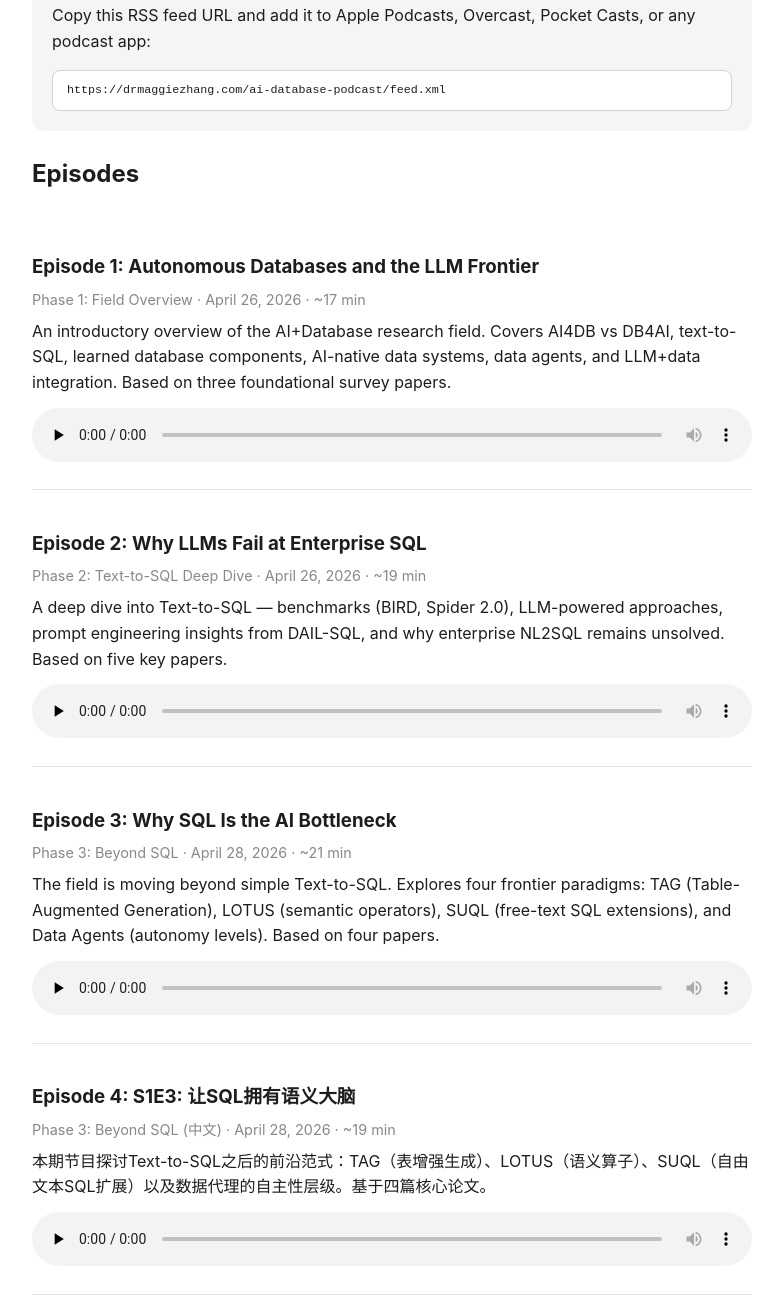
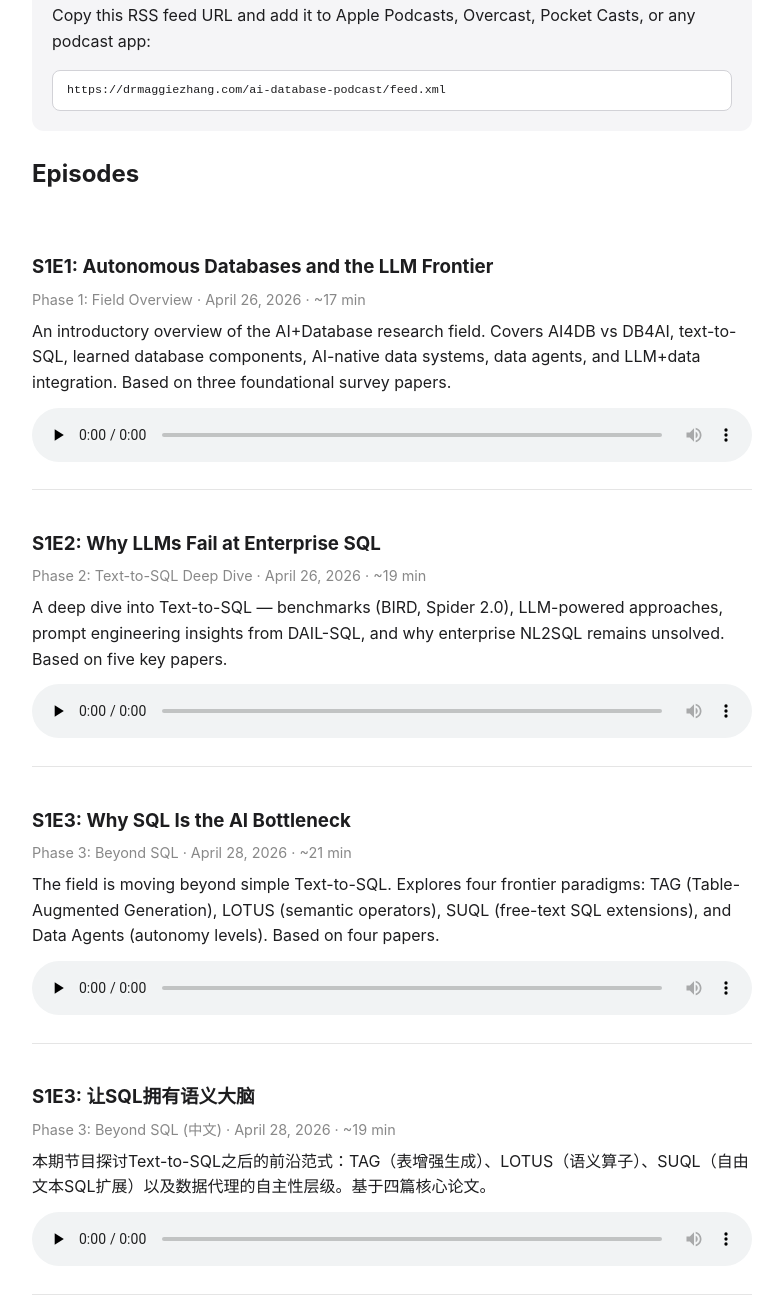
Before and after one commit to mz44zhang/ai-database-podcast, a plain HTML site: page index.html in a window 1280 px wide. Shown: the part 693-2002 px from the top of the page, without its empty margins (248-1031 px from the left). Drawn offline with Linux system fonts and the light colour scheme.

Commit message:
Add S1E1/S1E2/S1E3 prefixes to episode titles

```diff
--- a/index.html
+++ b/index.html
@@ -36,7 +36,7 @@
   <h2>Episodes</h2>
 
   <div class="episode">
-    <h3>Episode 1: Autonomous Databases and the LLM Frontier</h3>
+    <h3>S1E1: Autonomous Databases and the LLM Frontier</h3>
     <div class="meta">Phase 1: Field Overview &middot; April 26, 2026 &middot; ~17 min</div>
     <div class="description">An introductory overview of the AI+Database research field. Covers AI4DB vs DB4AI, text-to-SQL, learned database components, AI-native data systems, data agents, and LLM+data integration. Based on three foundational survey papers.</div>
     <audio controls preload="none">
@@ -45,7 +45,7 @@
   </div>
 
   <div class="episode">
-    <h3>Episode 2: Why LLMs Fail at Enterprise SQL</h3>
+    <h3>S1E2: Why LLMs Fail at Enterprise SQL</h3>
     <div class="meta">Phase 2: Text-to-SQL Deep Dive &middot; April 26, 2026 &middot; ~19 min</div>
     <div class="description">A deep dive into Text-to-SQL — benchmarks (BIRD, Spider 2.0), LLM-powered approaches, prompt engineering insights from DAIL-SQL, and why enterprise NL2SQL remains unsolved. Based on five key papers.</div>
     <audio controls preload="none">
@@ -54,7 +54,7 @@
   </div>
 
   <div class="episode">
-    <h3>Episode 3: Why SQL Is the AI Bottleneck</h3>
+    <h3>S1E3: Why SQL Is the AI Bottleneck</h3>
     <div class="meta">Phase 3: Beyond SQL &middot; April 28, 2026 &middot; ~21 min</div>
     <div class="description">The field is moving beyond simple Text-to-SQL. Explores four frontier paradigms: TAG (Table-Augmented Generation), LOTUS (semantic operators), SUQL (free-text SQL extensions), and Data Agents (autonomy levels). Based on four papers.</div>
     <audio controls preload="none">
@@ -63,7 +63,7 @@
   </div>
 
   <div class="episode">
-    <h3>Episode 4: S1E3: 让SQL拥有语义大脑</h3>
+    <h3>S1E3: 让SQL拥有语义大脑</h3>
     <div class="meta">Phase 3: Beyond SQL (中文) &middot; April 28, 2026 &middot; ~19 min</div>
     <div class="description">本期节目探讨Text-to-SQL之后的前沿范式：TAG（表增强生成）、LOTUS（语义算子）、SUQL（自由文本SQL扩展）以及数据代理的自主性层级。基于四篇核心论文。</div>
     <audio controls preload="none">
```
Also changed, not shown: feed.xml (+3 -3 lines).
